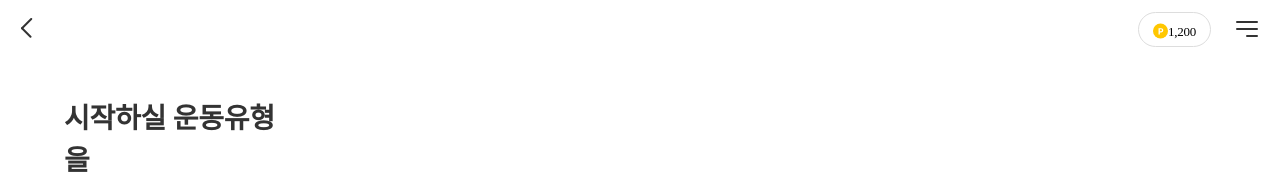
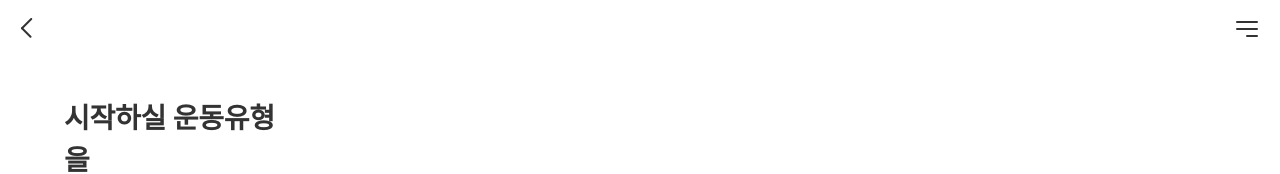
Before and after one commit to FitnessSNS/RunningHighFrontend, a React (Create React App) app: page /reward in a window 1280 px wide. Shown: the top 174 px of the page. Built offline with nearby package versions, Linux system fonts and the light colour scheme; a web font is replaced by a local one.

Commit message:
modify: header 로그인전 화면 수정

```diff
--- a/src/components/Header/index.tsx
+++ b/src/components/Header/index.tsx
@@ -1,8 +1,9 @@
 /** @jsxImportSource @emotion/react */
 import React from "react";
 import * as styles from "./styles";
-import { Navigate, useLocation, useNavigate } from "react-router-dom";
+import { useLocation, useNavigate } from "react-router-dom";
 import { useDispatch, useSelector } from "react-redux";
+import { RootState } from "src/app/store";
 import { changeProcess, RewardState } from "src/reducers/rewards";
 import back from "src/assets/back.svg";
 import coin from "src/assets/coin.svg";
@@ -20,6 +21,7 @@ export const Header = () => {
     (state: { rewards: RewardState }) => state.rewards.process
   );
   const dispatch = useDispatch();
+
   const handlePage = () => dispatch(changeProcess("start"));
 
   return (
@@ -39,6 +41,8 @@ export const HeaderContainer = () => {
   const location = useLocation();
   const navigate = useNavigate();
 
+  const { loginDone } = useSelector((state: RootState) => state.user);
+
   return (
     <nav css={styles.navStyle}>
       <h1>
@@ -53,14 +57,16 @@ export const HeaderContainer = () => {
         )}
       </h1>
       <div css={{ display: "flex" }}>
+        {loginDone && (
           <div css={styles.pointStyle}>
             <img
               src={coin}
-            css={{ heihgt: "15px", objectFit: "contain" }}
+              css={{ marginRight: 4, objectFit: "contain" }}
               alt="포인트"
             />
-          <p className="myPoint">1,200</p>
+            <p className="myPoint">0</p>
           </div>
+        )}
         <div css={styles.menuStyle} />
       </div>
     </nav>
--- a/src/components/Header/styles.ts
+++ b/src/components/Header/styles.ts
@@ -28,6 +28,7 @@ export const pointStyle = css`
 
 export const menuStyle = css`
   width: 48px;
+  height: 35px;
   background: url(${menu}) no-repeat 100%;
   cursor: pointer;
 `;
```
Lines whose indentation alone changed are shown as unchanged.
